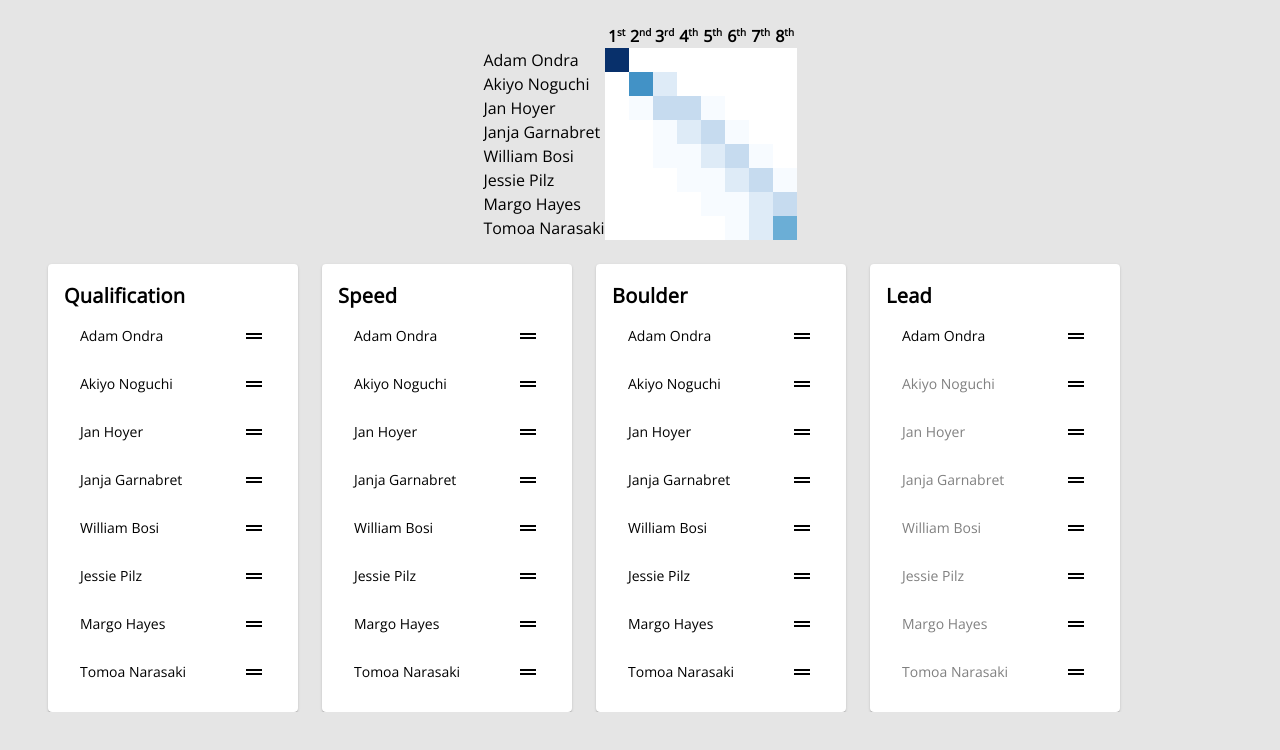
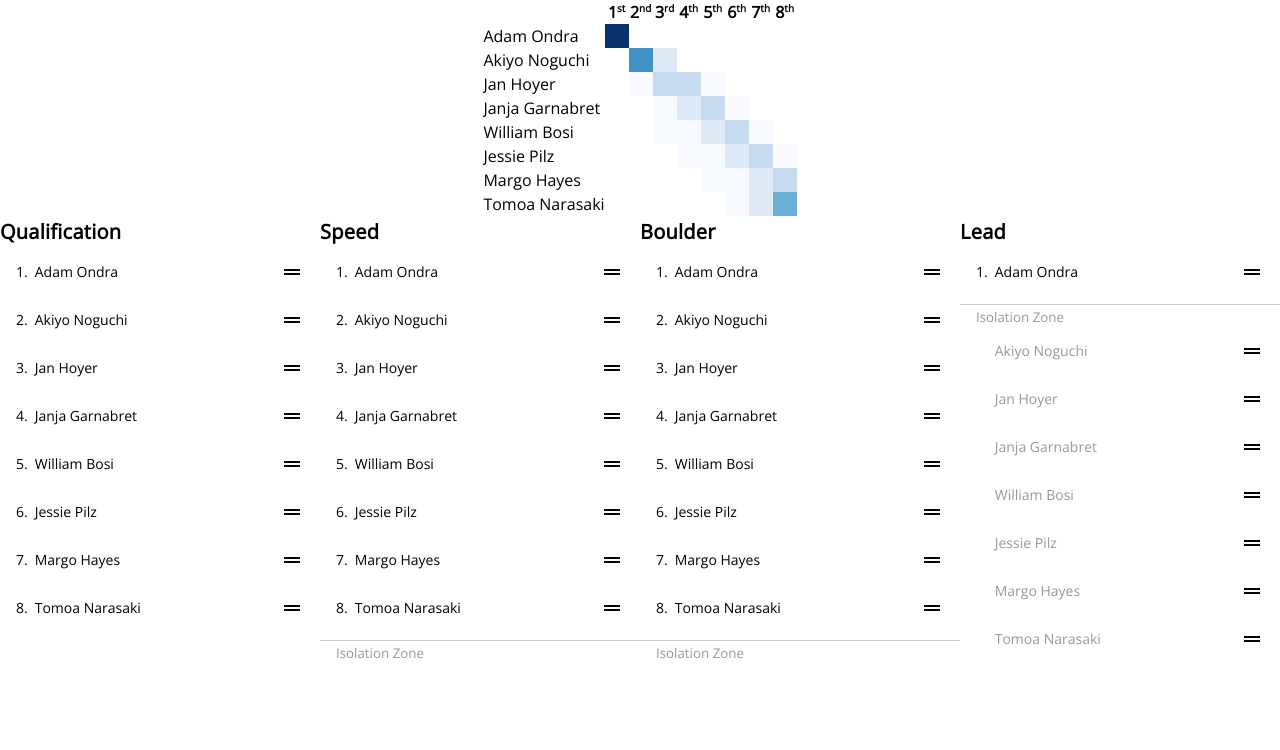
Before and after one commit to harrybiddle/compdex.rocks, a React (Create React App) app: page / in a window 1280 px wide. Shown: the top 750 px of the page. Built offline with nearby package versions, Linux system fonts and the light colour scheme.

Commit message:
Styling (#20)
* Sub-tab interface

* Hide titles on mobile

* Add numbers to ranked athletes

* Styling of divider and unranked list

* Styling of dragging item

* Put active tabs back

```diff
--- a/src/components/app/App.js
+++ b/src/components/app/App.js
@@ -5,13 +5,6 @@ import update from "immutability-helper";
 import Predictions from "../predictions/Predictions";
 import { stages } from "../constants";
 import TabLabel from "../tablabel/TabLabel";
-
-const tabContentStyle = {
-  overflow: "scroll",
-  paddingLeft: "24px",
-  paddingRight: "24px",
-  paddingTop: "24px"
-};
 
 export default class App extends React.Component {
   state = {
@@ -56,11 +49,17 @@ export default class App extends React.Component {
       "athlete8"
     ],
     [stages.LEAD]: ["athlete1"],
-    activeTab: 0
+    activeTab: 0,
+    activeSubTab: 3
   };
 
   setActiveTab(value) {
     const newState = update(this.state, { activeTab: { $set: value } });
+    this.setState(newState);
+  }
+
+  setActiveSubTab(value) {
+    const newState = update(this.state, { activeSubTab: { $set: value } });
     this.setState(newState);
   }
 
@@ -98,7 +97,6 @@ export default class App extends React.Component {
             styles.predictions
           ].join(" ")}
           style={{
-            ...tabContentStyle,
             display: "flex"
           }}
         >
@@ -121,15 +119,13 @@ export default class App extends React.Component {
             this.state.activeTab === 1 ? "" : styles.hiddenWhenTabInactive,
             styles.stages
           ].join(" ")}
-          style={{
-            ...tabContentStyle,
-            display: "flex"
-          }}
         >
           <Rankings
             onDragEnd={result =>
               this.setState(newStateOnDragEnd(this.state, result))
             }
+            activeTab={this.state.activeSubTab}
+            onTabClick={value => this.setActiveSubTab(value)}
             lists={constructLists(this.state)}
             groups={[
               {
--- a/src/components/app/App.module.css
+++ b/src/components/app/App.module.css
@@ -5,6 +5,9 @@
   }
   .tabContent {
     height: 100%;
+  }
+  .hiddenOnMobile {
+    display: none !important;
   }
 }
 
--- a/src/components/list/List.js
+++ b/src/components/list/List.js
@@ -11,8 +11,10 @@ export default class List extends React.Component {
             <div ref={provided.innerRef} {...provided.droppableProps}>
               {this.props.items.map((item, index) => (
                 <ListItem
+                  isRanked={this.props.isRanked}
                   key={item.draggableId}
                   draggableId={item.draggableId}
+                  prefix={this.props.isNumbered ? index + 1 + "." : null}
                   content={item.content}
                   index={index}
                 />
--- a/src/components/listitem/ListItem.js
+++ b/src/components/listitem/ListItem.js
@@ -21,14 +21,27 @@ export default class ListItem extends React.Component {
                 // vertically center text
                 display: "flex",
                 alignItems: "center",
-                // ensure that drag handle appears at end
-                justifyContent: "space-between",
-                // add border when dragging
-                border: snapshot.isDragging ? "1px solid red" : "0px"
+                // ranked/unranked style
+                color: this.props.isRanked ? "black" : "#999",
+                // dragging style
+                ...(snapshot.isDragging
+                  ? {
+                      border: "1px solid #eee",
+                      backgroundColor: "#F5F5F5",
+                      boxShadow:
+                        "0px 2px 1px -1px rgba(0, 0, 0, 0.2),0px 1px 1px 0px rgba(0, 0, 0, 0.14),0px 1px 3px 0px rgba(0,0,0,.12)"
+                    }
+                  : {})
               }}
             >
+              <span style={{ width: "2.5ex" }}>{this.props.prefix}</span>
+
               {this.props.content}
-              <img src={dragHandleIcon} alt="Drag handle icon" />
+              <img
+                src={dragHandleIcon}
+                alt="Drag handle icon"
+                style={{ marginLeft: "auto" }}
+              />
             </div>
           </div>
         )}
--- a/src/components/rankings/Rankings.js
+++ b/src/components/rankings/Rankings.js
@@ -1,46 +1,50 @@
 import React from "react";
 import List from "../list/List";
 import { DragDropContext } from "react-beautiful-dnd";
+import TabLabel from "../tablabel/TabLabel";
+import styles from "../app/App.module.css";
 
 export default class Rankings extends React.Component {
   render() {
     return (
       <DragDropContext onDragEnd={this.props.onDragEnd}>
+        {/* titles */}
+        <div
+          key="subtabs"
+          style={{ display: "flex" }}
+          className={styles.hiddenOnDesktop}
+        >
           {this.props.groups.map((group, i) => {
             return (
-            /*
-                  We go for an effect like this:
-
-                  -----------------------
-                  |                     |
-                  |--  -------------  --|
-                  | |  |           |  | |
-                  | |  |           |  | |
-                  |--  -------------  --|
-                  |                     |
-                  -----------------------
-               */
+              <TabLabel
+                onClick={() => this.props.onTabClick(i)}
+                isActive={this.props.activeTab === i}
+              >
+                {group.title}
+              </TabLabel>
+            );
+          })}
+        </div>
+        <div style={{ display: "flex", justifyContent: "center" }}>
+          {this.props.groups.map((group, i) => {
+            return (
               <div
                 key={"stage-" + i}
+                className={
+                  this.props.activeTab === i ? "" : styles.hiddenWhenTabInactive
+                }
                 style={{
-                backgroundColor: "white",
-                flex: "0 0 calc(100% - 40px)",
-                maxWidth: "250px",
-                marginLeft: i === 0 ? "24px" : "0px",
-                marginRight: "24px",
-                borderRadius: "4px",
-                boxShadow:
-                  "0px 2px 1px -1px rgba(0, 0, 0, 0.2),0px 1px 1px 0px rgba(0, 0, 0, 0.14),0px 1px 3px 0px rgba(0,0,0,.12)"
+                  flexGrow: 1
                 }}
               >
                 <div
                   style={{
                     visibility: "visible",
-                  boxSizing: "border-box",
-                  padding: "16px 16px 16px 16px"
+                    boxSizing: "border-box"
                   }}
                 >
                   <span
+                    className={styles.hiddenOnMobile}
                     style={{
                       boxSizing: "border-box",
                       fontSize: "1.25rem",
@@ -54,13 +58,36 @@ export default class Rankings extends React.Component {
                   {group.listIds.map(listId => {
                     const list = this.props.lists[listId];
                     return (
-                    <div
-                      style={
-                        list.isRanked ? { color: "black" } : { color: "grey" }
-                      }
-                      key={listId + "-container"}
+                      <div key={listId + "-parentcontainer"}>
+                        {/* if list is unranked, draw a divider above it */}
+                        {list.isRanked ? null : (
+                          <div key={listId + "divider"}>
+                            <hr
+                              style={{
+                                border: "none",
+                                borderBottom: "1px solid #ccc",
+                                marginBottom: "0px"
+                              }}
+                            />
+                            <span
+                              style={{
+                                fontSize: "smaller",
+                                paddingLeft: "16px",
+                                color: "#999"
+                              }}
                             >
-                      <List items={list.items} droppableId={listId} />
+                              Isolation Zone
+                            </span>
+                          </div>
+                        )}
+
+                        {/* draw the list */}
+                        <List
+                          items={list.items}
+                          droppableId={listId}
+                          isNumbered={list.isRanked}
+                          isRanked={list.isRanked}
+                        />
                       </div>
                     );
                   })}
@@ -68,6 +95,7 @@ export default class Rankings extends React.Component {
               </div>
             );
           })}
+        </div>
       </DragDropContext>
     );
   }
--- a/src/index.css
+++ b/src/index.css
@@ -8,7 +8,6 @@ body {
 body {
   font-family: "Open Sans", sans-serif;
   margin: 0px;
-  background-color: #e5e5e5;
   -webkit-font-smoothing: antialiased;
   -moz-osx-font-smoothing: grayscale;
 }
```
Lines whose indentation alone changed are shown as unchanged.
